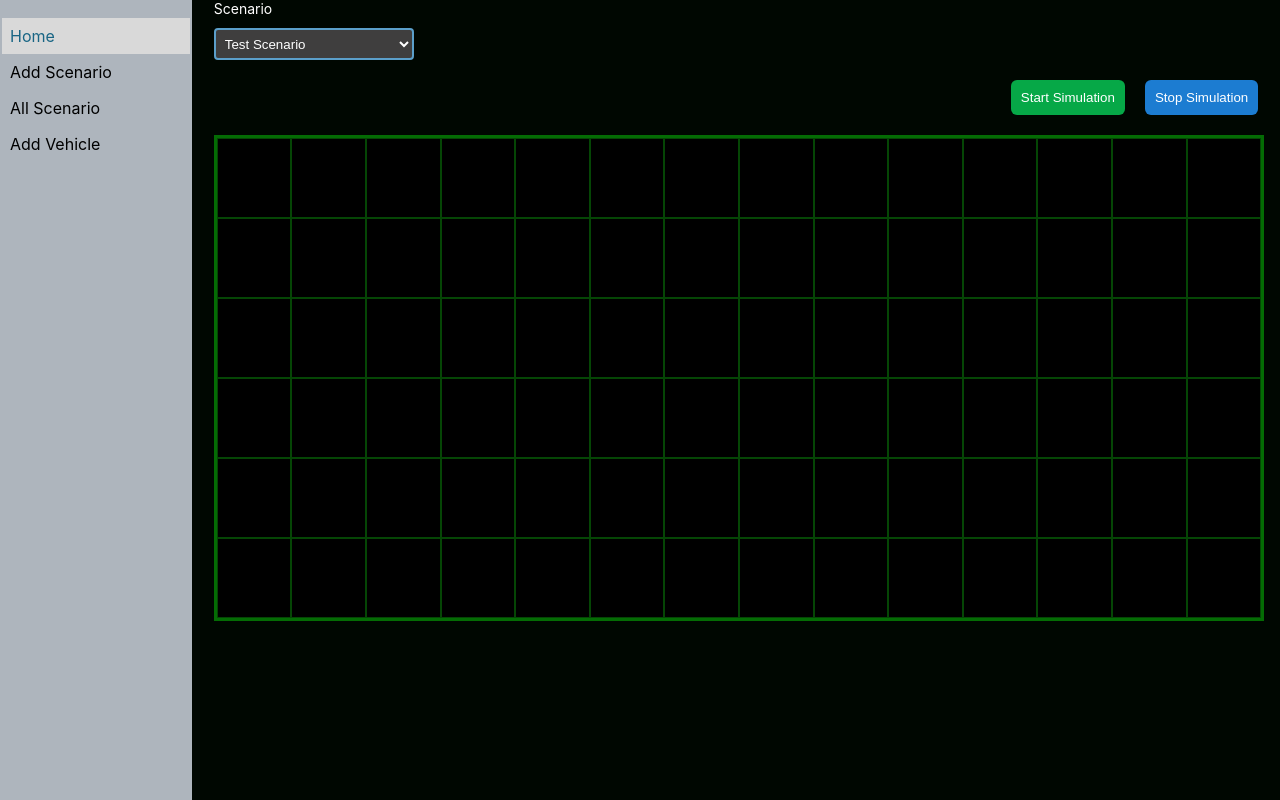
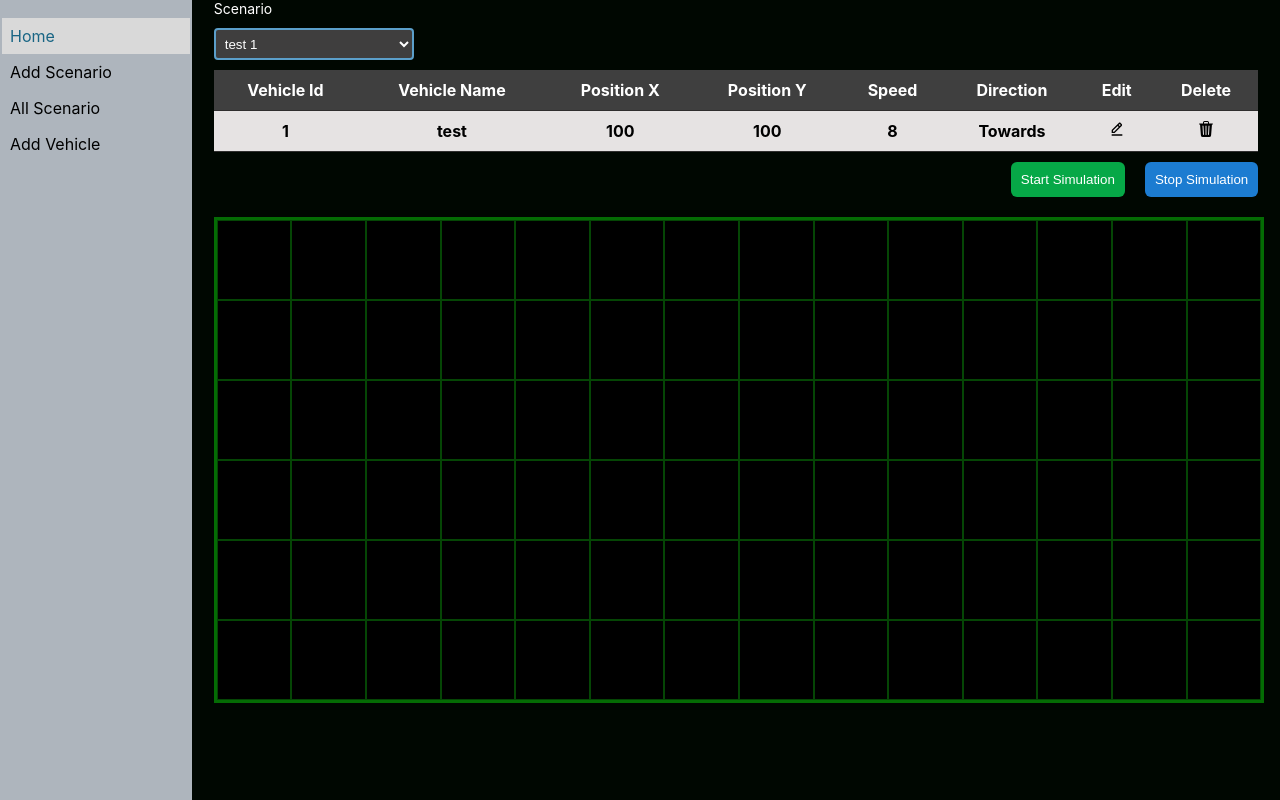
Before and after one commit to neeru0713/VehicleSimApexplus, a React (Create React App) app: page / in a window 1280 px wide. Built offline with nearby package versions, Linux system fonts and the light colour scheme; data requests are answered from the project's data file.

Commit message:
refactoring, api integration for vehicles

```diff
--- a/db.json
+++ b/db.json
@@ -1,48 +1,21 @@
 {
   "scenarios": [
     {
-      "id": 1,
-      "name": "Test Scenario",
-      "time": "2s",
-      "vehicles": 3
-    },
-    {
-      "name": "abc",
-      "time": "2s",
-      "id": 2,
-      "vehicles": 1
-    },
-    {
-      "name": "neeru",
-      "time": "5s",
-      "id": 3,
-      "vehicles": 2,
-      "vehiclesArray": [
-        1,
-        2
-      ]
-    },
-    {
-      "name": "rishu",
-      "time": "2s",
+      "name": "test 1",
+      "time": "3s",
       "vehicles": 0,
-      "id": 4
-    },
-    {
-      "name": "dvv",
-      "time": "s",
-      "vehicles": 0,
-      "id": 5
+      "id": 1
     }
   ],
   "vehicles": [
     {
-      "id": 1,
-      "name": "Test Scenario",
-      "speed": "2",
-      "posx": "",
-      "posy": "",
-      "dir": ""
+      "name": "test",
+      "posx": "100",
+      "posy": "100",
+      "speed": "8",
+      "direction": "Towards",
+      "scenarioId": "1",
+      "id": 1
     }
   ]
 }
--- a/src/components/AddScenario.js
+++ b/src/components/AddScenario.js
@@ -114,6 +114,7 @@ export const AddScenario = () => {
             text="Go Back"
             color="blue"
             setBtnClicked={setBtnClicked}
+            link="/"
             ></Button>
 
         </div>
--- a/src/components/AddVehicle.js
+++ b/src/components/AddVehicle.js
@@ -6,7 +6,7 @@ import {Button} from './Button';
 export const AddVehicle = () => {
 
   const [data, setData] = useState([]);
-  const [scenario, setScenario] = useState('');
+  const [scenario, setScenario] = useState("1");
   const [vehicleName, setVehicleName] = useState('');
   const [showErrorVehicleName,setShowErrorVehicleName] = useState(false);
   const [speed, setSpeed] = useState('');
@@ -15,7 +15,7 @@ export const AddVehicle = () => {
   const [showErrorPosX, setShowErrorPosX] = useState(false);
   const [posY, setPosY] = useState('');
   const [showErrorPosY, setShowErrorPosY] = useState(false);
-  const [direction, setDirection] = useState('');
+  const [direction, setDirection] = useState('Towards');
   const directions = ["Towards", "Backwards", "Downwards", "Upwards"]
 
   useEffect(() => {
@@ -77,20 +77,28 @@ export const AddVehicle = () => {
     if(btn === 'Add'){
 
       let url = "http://localhost:3000/vehicles";
-      let data = {
+      const newVehicleData = {
+        name: vehicleName,
+        posx: posX,
+        posy: posY,
+        speed: speed,
+        direction: direction,
+        scenarioId: scenario,
+      };
 
-      }
+      console.log(newVehicleData);
+
       fetch(url, {
         method: 'POST',
         headers: {
           'Content-Type': 'application/json',
           // Add any other headers if required
         },
-        body: JSON.stringify(data), // Convert the data to JSON string
+        body: JSON.stringify(newVehicleData), // Convert the data to JSON string
       })
         .then(response => response.json())
         .then(data => {
-          alert('Scenario added successfully')
+          alert('Vehicle added successfully')
         })
         .catch(error => {
           alert(error)
@@ -99,23 +107,40 @@ export const AddVehicle = () => {
       }
 
       if(btn === 'Reset'){
+        setScenario('')
+        setVehicleName('')
+        setSpeed('')
+        setPosX('')
+        setPosY('')
+        setDirection('')
       }
   }
 
+  const onDropdownChange = (val, label) => {
+    console.log(val, label)
+    if(label === "Scenario List"){
+      setScenario(val)
+    }
 
+    if(label === "Direction"){
+      setDirection(val)
+    }
+  }
 
   return (
     <div className='add-vehicle'>
-      <p>Scenario / add</p>
-      <h2>Add Scenario</h2>
+      <p>Vehicle / add</p>
+      <h2>Add Vehicle</h2>
       <div className="add-vehicle-box">
 
 
         <div style={{display: 'flex', justifyContent: 'space-around', paddingTop: '50px'}}>
 
           <SelectBox
+          value={scenario}
           label="Scenario List"
           options={data.map(scenario => scenario.name)}
+          onChange={onDropdownChange}
           ></SelectBox>
 
           <InputBox
@@ -151,8 +176,10 @@ export const AddVehicle = () => {
           ></InputBox>
 
           <SelectBox
+          value={direction}
           label="Direction"
           options={directions}
+          onChange={onDropdownChange}
           ></SelectBox>
 
         </div>
@@ -168,13 +195,13 @@ export const AddVehicle = () => {
         <Button
         text="Reset"
         color="orange"
-
+        setBtnClicked={setBtnClicked}
         ></Button>
 
         <Button
         text="Go Back"
         color="blue"
-
+        link="/"
         ></Button>
 
         </div>
--- a/src/components/AllScenario.js
+++ b/src/components/AllScenario.js
@@ -6,8 +6,8 @@ export const AllScenario = () => {
   const [data, setData] = useState([]);
   const headerData = ["Scenario Id", "Scenario Name", "Scenario Time", "Number of Vehicles"]
 
-  useEffect(() => {
-    const fetchData = async () => {
+
+  const fetchScenarios = async () => {
     try {
       const response = await fetch('http://localhost:3000/scenarios');
       const jsonData = await response.json();
@@ -17,8 +17,37 @@ export const AllScenario = () => {
     }
   };
 
-    fetchData();
+  useEffect(() => {
+    fetchScenarios();
   }, []); // Empty dependency array to run the effect only once
+
+
+  const handleDelete = async (id) => {
+    try {
+      await fetch(`http://localhost:3000/scenarios/${id}`, {
+        method: 'DELETE',
+      });
+      fetchScenarios(); // Fetch the updated data after deletion
+    } catch (error) {
+      console.error('Error deleting data:', error);
+    }
+  };
+
+  const deleteScenario = async (id) => {
+    handleDelete(id)
+  }
+
+  const setBtnClicked = (val) => {
+    if(val === 'Delete All'){
+      // api call to delete all scenarios
+
+      data.forEach((item,index) => {
+        handleDelete(index+1)
+      })
+
+
+    }
+  }
 
   return (
     <div className='all-scenarios'>
@@ -28,19 +57,19 @@ export const AllScenario = () => {
             <Button
             text="New Scenario"
             color="blue"
-
+            link="/addscenario"
             ></Button>
 
             <Button
             text="Add Vehicle"
             color="green"
-
+            link="/addvehicle"
             ></Button>
 
             <Button
             text="Delete All"
             color="orange"
-
+            setBtnClicked={setBtnClicked}
             ></Button>
 
         </div>
@@ -48,6 +77,8 @@ export const AllScenario = () => {
       <Table
       headerData={headerData}
       tableData={data}
+      tableName="scenarios"
+      handleDelete={deleteScenario}
       ></Table>
     </div>
   )
--- a/src/components/Button.js
+++ b/src/components/Button.js
@@ -1,21 +1,23 @@
 import React from 'react'
 import { Link } from "react-router-dom";
 
-export const Button = ({text, color, setBtnClicked}) => {
+export const Button = ({text, color, setBtnClicked, link}) => {
     const handleClick = (e) => {
         setBtnClicked(e.target.innerText)
     }
     return (
         <div className="my-btn">
+
             {
 
-            text === 'Go Back'
+            link
 
             ?
 
-            <Link to="/"><button
+            <Link to={link}><button
             className={`${color}-btn`}
             >{text}</button> </Link>
+
 
             :
 
--- a/src/components/Home.js
+++ b/src/components/Home.js
@@ -5,7 +5,12 @@ import { SelectBox } from './SelectBox.js'
 
 export const Home = () => {
     const [scenarios, setScenarios] = useState([]);
-    useEffect(() => {
+    const [scenario, setScenario] = useState("1");
+    const [vehicles, setVehicles] = useState([])
+
+    const headerData = ["Vehicle Id", "Vehicle Name", "Position X", "Position Y", "Speed", "Direction"]
+
+
     const fetchData = async () => {
       try {
         const response = await fetch('http://localhost:3000/scenarios');
@@ -16,19 +21,68 @@ export const Home = () => {
       }
     };
 
+    const handleDelete = async (id) => {
+      try {
+        await fetch(`http://localhost:3000/vehicles/${id}`, {
+          method: 'DELETE',
+        });
+        getVehiclesByScenario(scenario); // Fetch the updated data after deletion
+      } catch (error) {
+        console.error('Error deleting data:', error);
+      }
+    };
+
+    const deleteScenario = async (id) => {
+      handleDelete(id)
+    }
+
+    useEffect(() => {
+
         fetchData();
+        getVehiclesByScenario("1");
       }, []); // Empty dependency array to run the effect only once
+
+      // Function to get all vehicles for a scenario
+      const getVehiclesByScenario = async (scenario) => {
+        try {
+          const response = await fetch(`http://localhost:3000/vehicles?scenarioId=${scenario}`);
+          if (response.ok) {
+            const vehicles = await response.json();
+            setVehicles(vehicles);
+          } else {
+            throw new Error('Failed to retrieve vehicles');
+          }
+        } catch (error) {
+          console.error('Error retrieving vehicles:', error);
+        }
+      };
+
+      const onDropdownChange = (val, label) => {
+
+        if(label === 'Scenario'){
+          setScenario(val)
+          // get all vehicles for this scenario
+          getVehiclesByScenario(val);
+        }
+      }
 
   return (
     <div className="home">
 
         <SelectBox
+        value={scenario}
         label="Scenario"
         options={scenarios.map(scenario => scenario.name)}
+        onChange={onDropdownChange}
         >
         </SelectBox>
 
-        {/* <Table></Table> */}
+        <Table
+        headerData={headerData}
+        tableData={vehicles}
+        tableName="vehicles"
+        handleDelete={deleteScenario}
+        ></Table>
 
         <div className="sim-btns">
             <Button
--- a/src/components/SelectBox.js
+++ b/src/components/SelectBox.js
@@ -1,14 +1,18 @@
-import React from 'react'
+import React from 'react';
 
-export const SelectBox = ({label, options}) => {
+export const SelectBox = ({ value, label, options, onChange }) => {
   return (
     <div className="dropdown">
-        <label for="myDropdown">{label}</label>
-        <select id="myDropdown">
-        {options.map((item,index) => (
-            <option value={index+1}>{item}</option>
+      <label htmlFor="myDropdown">{label}</label>
+      <select
+        id="myDropdown"
+        value={value}
+        onChange={(e) => onChange(e.target.value, label)}
+      >
+        {options.map((item, index) => (
+          <option key={index} value={label === "Direction" ? item : index + 1}>{item}</option>
         ))}
-        </select>
+      </select>
     </div>
-  )
-}
+  );
+};
--- a/src/components/Table.js
+++ b/src/components/Table.js
@@ -5,7 +5,7 @@ import { HiPlusCircle } from 'react-icons/hi';
 
 
 
-export const Table = ({ headerData, tableData }) => {
+export const Table = ({ headerData, tableData, tableName, handleDelete }) => {
     return (
         <table>
           <thead>
@@ -13,27 +13,38 @@ export const Table = ({ headerData, tableData }) => {
               {headerData.map((header, index) => (
                 <th key={index}>{header}</th>
               ))}
-          <th>Vehicle</th>
+              {tableName === 'scenarios' && <th>Vehicle</th>}
               <th>Edit</th>
               <th>Delete</th>
             </tr>
           </thead>
           <tbody>
             {tableData.map((row, rowIndex) => (
+              tableName === 'scenarios' ? (
                 <tr key={rowIndex}>
-
                   <td>{row.id}</td>
                   <td>{row.name}</td>
                   <td>{row.time}</td>
                   <td>{row.vehicles}</td>
-
-              <td><HiPlusCircle/></td>
-              <td><BiEditAlt/></td>
-              <td><BsFillTrash3Fill/></td>
-
+                  <td><HiPlusCircle /></td>
+                  <td><BiEditAlt /></td>
+                  <td onClick={e => handleDelete(row.id)}><BsFillTrash3Fill /></td>
                 </tr>
+              ) : (
+                <tr key={rowIndex}>
+                  <td>{row.id}</td>
+                  <td>{row.name}</td>
+                  <td>{row.posx}</td>
+                  <td>{row.posy}</td>
+                  <td>{row.speed}</td>
+                  <td>{row.direction}</td>
+                  <td><BiEditAlt /></td>
+                  <td onClick={e => handleDelete(row.id)}><BsFillTrash3Fill /></td>
+                </tr>
+              )
             ))}
           </tbody>
         </table>
       );
+
 };
```
Also changed, not shown: src/components/InputBox.js (+17 -2 lines). Lines whose indentation alone changed are shown as unchanged.
